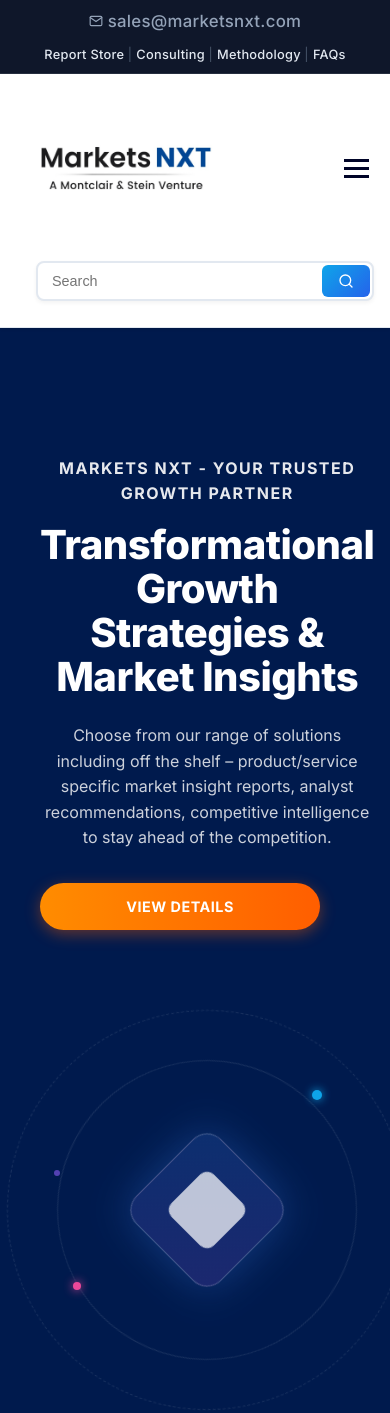
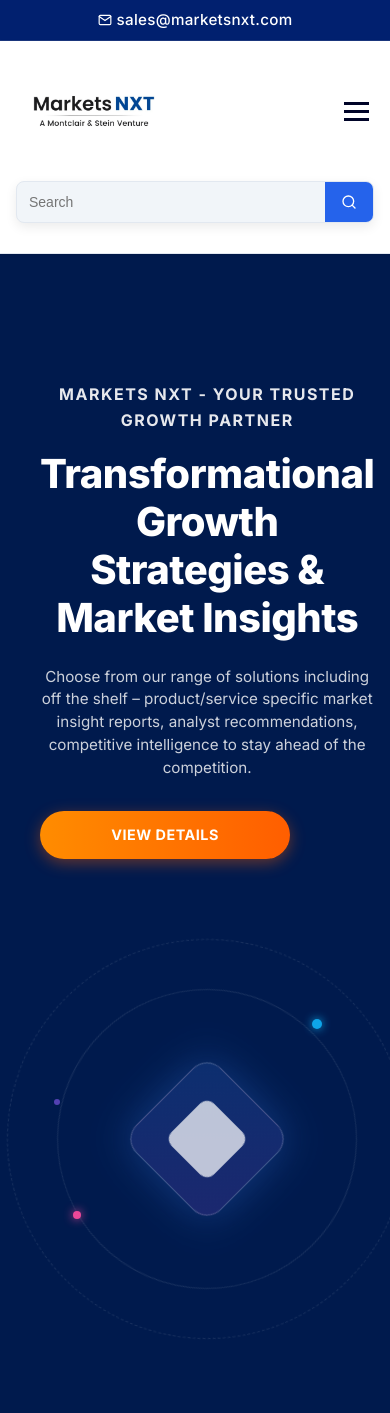
Before and after one commit to sapnathakur35492/Markets-Research, a Django app: page / in a window 390 px wide. Shown: the top 1413 px of the page. Run offline with Django 5.2, Linux system fonts and the light colour scheme; data that the repository does not hold is empty; some libraries are stand-ins or nearby versions.

Commit message:
added new features

```diff
--- a/templates/base.html
+++ b/templates/base.html
@@ -98,11 +98,15 @@
         /* Stylish Header */
         /* Top Navigation Bar */
         .top-bar {
-            background: #0f172a;
-            /* Dark Blue from reference */
+            background: #01206f;
+            /* Updated to match reference */
             color: #ffffff;
-            padding: 8px 0;
-            font-size: 0.85rem;
+            height: 36px;
+            /* Updated from 40px */
+            display: flex;
+            align-items: center;
+            font-size: 14px;
+            /* Exact font-size from reference */
             letter-spacing: 0.02em;
             border-bottom: 1px solid rgba(255, 255, 255, 0.1);
         }
@@ -110,8 +114,8 @@
         .top-bar .container {
             display: flex;
             justify-content: space-between;
-            /* Space between Email and Links */
             align-items: center;
+            width: 100%;
         }
 
         .top-contact-info a {
@@ -159,69 +163,92 @@
         }
 
         @media (max-width: 768px) {
+            .top-bar {
+                height: auto;
+                padding: 8px 0;
+            }
+
             .top-bar .container {
-                display: flex;
+                flex-direction: column;
                 justify-content: center;
-                /* Center on mobile if wrapping or stacking */
-                align-items: center;
-                flex-wrap: wrap;
-                gap: 10px;
+                gap: 5px;
+                text-align: center;
             }
 
             .top-contact-info a {
-                color: #94a3b8;
-                text-decoration: none;
-                display: flex;
-                align-items: center;
-                transition: color 0.3s ease;
-            }
-
-            .top-contact-info a:hover {
-                color: #ffffff;
+                font-size: 0.95rem;
+                justify-content: center;
             }
 
             .top-links {
-                gap: 12px;
-                font-size: 0.8rem;
-                flex-wrap: wrap;
-                /* Allow wrapping on very small screens */
-                justify-content: center;
-            }
-
-            .top-links a:not(:last-child)::after {
-                right: -8px;
+                display: none;
+                /* Hide utility links on mobile for extreme clarity */
             }
         }
 
         header {
             background: #ffffff;
-            /* Pure white */
-            padding: 1rem 0;
-            /* Increased padding */
+            height: 160px;
+            /* Updated from 86px */
+            display: flex;
+            align-items: center;
             border-bottom: 1px solid #e2e8f0;
             position: sticky;
             top: 0;
             z-index: 1000;
-            box-shadow: 0 1px 3px 0 rgba(0, 0, 0, 0.1), 0 1px 2px -1px rgba(0, 0, 0, 0.1);
-            transition: all 0.3s ease;
+            box-shadow: 0 1px 3px 0 rgba(0, 0, 0, 0.1);
         }
 
         .header-search {
             display: flex;
             align-items: center;
-            background: #ffffff;
-            border-radius: 8px;
-            /* Slightly more rounded */
-            padding: 2px;
-            border: 2px solid #e2e8f0;
+            background: #f1f5f9;
+            /* Slightly darker than white for better contrast */
+            border-radius: 4px;
+            padding: 0;
+            /* Removed padding */
+            border: 1px solid #e2e8f0;
             overflow: hidden;
-            width: 320px;
-            /* Slimmer for better fit next to nav */
-            max-width: 100%;
-            margin-left: 20px;
-            /* Space from nav */
+            width: 335px;
+            /* Matched to the horizontal span of top-bar links */
+            height: 34px;
+            margin-left: 30px;
+            /* Spacing between navigation links and search bar */
+            margin-right: -1px;
+            /* Offset for border to align perfectly with links above */
             transition: all 0.3s ease;
-            box-shadow: 0 2px 4px rgba(0, 0, 0, 0.05);
+        }
+
+        @media (max-width: 991px) {
+            header {
+                height: auto;
+                min-height: 110px;
+                padding: 15px 0;
+            }
+
+            .header-search {
+                width: 100%;
+                margin: 15px 0 5px;
+                order: 4;
+                height: 42px;
+                box-shadow: 0 4px 12px rgba(0, 0, 0, 0.08);
+                /* Modern shadow */
+                border-radius: 8px;
+                /* More rounded for attractive look */
+            }
+
+            .nav-wrapper {
+                flex-wrap: wrap;
+                justify-content: space-between;
+                align-items: center;
+                gap: 5px;
+            }
+
+            .logo img {
+                height: 110px !important;
+                margin: 0;
+                display: block;
+            }
         }
 
         .header-search:focus-within {
@@ -233,25 +260,26 @@
         .header-search input {
             border: none;
             background: transparent;
-            padding: 8px 12px;
-            font-size: 0.9rem;
-            width: 100%;
+            padding: 0 12px;
+            font-size: 14px;
+            flex: 1;
+            /* Take remaining space */
+            height: 100%;
             outline: none;
-            color: #334155;
+            color: #1e293b;
         }
 
         .header-search button {
-            background: linear-gradient(135deg, #0ea5e9 0%, #2563eb 100%);
+            background: #2563eb;
             border: none;
             color: white;
-            padding: 8px 16px;
+            padding: 0 16px;
+            height: 100%;
             cursor: pointer;
             display: flex;
             align-items: center;
             justify-content: center;
-            border-radius: 6px;
             transition: all 0.2s ease;
-            margin-left: 4px;
         }
 
         .header-search button:hover {
@@ -273,9 +301,11 @@
         }
 
         .nav-links a {
-            color: #1e293b;
+            color: #222222;
+            /* Updated to match reference */
             font-weight: 600;
-            font-size: 0.95rem;
+            font-size: 16px;
+            /* Slightly increased as requested */
             position: relative;
             padding: 0.5rem 0;
             transition: color 0.3s ease;
@@ -425,12 +455,11 @@
 
             <a href="{% url 'home' %}" class="logo">
                 <img src="{% static 'images/logo_new.jpg' %}" alt="Markets NXT"
-                    style="width: 300px; height: auto; display: block;">
+                    style="height: 150px; width: auto; display: block;">
             </a>
 
-            <!-- Removed margin-left: auto from nav to keep it left/center on desktop.
-                 On mobile, justify-content: space-between will handle toggle position. -->
-            <nav>
+            <!-- Repositioned nav to the right side next to search bar -->
+            <nav style="margin-left: auto;">
                 <button class="mobile-menu-toggle" id="menuToggle">
                     <span></span>
                     <span></span>
@@ -565,7 +594,7 @@
         style="background-image: url('{% static 'images/footer.jpg' %}'); background-size: cover; background-position: center; position: relative; padding: 2.25rem 0 1.5rem; overflow: hidden;">
         <!-- Dark overlay with gradient for better text contrast -->
         <div
-            style="position: absolute; top: 0; left: 0; right: 0; bottom: 0; background: linear-gradient(135deg, rgba(84, 79, 117, 0.98), rgba(15, 23, 42, 0.96)); z-index: 0;">
+            style="position: absolute; top: 0; left: 0; right: 0; bottom: 0; background: linear-gradient(135deg, rgba(1, 60, 252, 0.945), rgba(15, 23, 42, 0.96)); z-index: 0;">
         </div>
 
         <!-- Subtle pattern overlay for texture -->
@@ -586,10 +615,8 @@
                 <!-- Certifications with glassmorphism -->
                 <div style="min-width: 150px;">
                     <h3
-                        style="color: #fff; margin-bottom: 0.875rem; font-size: 0.8rem; font-weight: 700; text-transform: uppercase; letter-spacing: 1px; text-shadow: 0 2px 4px rgba(0,0,0,0.3);">
-                        <span
-                            style="background: linear-gradient(135deg, #3b82f6, #8b5cf6); -webkit-background-clip: text; -webkit-text-fill-color: transparent; background-clip: text;">Certifications</span>
-                    </h3>
+                        style="color: #fff; margin-bottom: 0.875rem; font-size: 0.85rem; font-weight: 700; text-transform: uppercase; letter-spacing: 1px; text-shadow: 0 2px 4px rgba(0,0,0,0.3);">
+                        Certifications</h3>
                     <!-- Glassmorphic card with gradient border -->
                     <div
                         style="position: relative; padding: 2px; border-radius: 10px; background: linear-gradient(135deg, #3b82f6, #8b5cf6, #ec4899); box-shadow: 0 8px 32px rgba(0,0,0,0.4), 0 0 20px rgba(59, 130, 246, 0.3);">
--- a/templates/home.html
+++ b/templates/home.html
@@ -176,19 +176,22 @@
 
         .hero-content {
             text-align: center;
+            padding: 2rem 0;
         }
 
         .hero-content h1 {
-            font-size: 2.2rem;
+            font-size: 2rem;
             /* Significantly reduced from 3.5rem to prevent cutting */
             word-wrap: break-word;
+            line-height: 1.2;
             /* Ensure wrapping */
         }
 
         .hero-content p.description {
-            font-size: 1rem;
+            font-size: 0.95rem;
             margin: 0 auto 2rem auto;
             /* Center */
+            line-height: 1.5;
         }
 
         .search-inline {
@@ -197,7 +200,7 @@
         }
 
         .hero-wrapper {
-            padding: 40px 0;
+            padding: 30px 0;
             /* Reduce padding */
             min-height: auto;
         }
@@ -205,7 +208,7 @@
         /* Ensure button width is contained */
         .view-details-btn {
             width: 100%;
-            max-width: 280px;
+            max-width: 250px;
             box-sizing: border-box;
         }
     }
@@ -648,16 +651,16 @@
         animation: bounceLeftRight 15s ease-in-out infinite;
     }
 
-    /* Bounce/Ping-pong animation - left to right and back */
+    /* Bounce/Ping-pong animation - left to right and back - reduced distance for mobile */
     @keyframes bounceLeftRight {
 
         0%,
         100% {
-            transform: translateX(-200px);
+            transform: translateX(-50px);
         }
 
         50% {
-            transform: translateX(200px);
+            transform: translateX(50px);
         }
     }
 
@@ -1016,7 +1019,7 @@
 
 <!-- Start Your Growth Journey CTA -->
 <section
-    style="background: linear-gradient(135deg, #1e3a8a 0%, #1e40af 100%); padding: 5rem 0; text-align: center; color: white;">
+    style="background: linear-gradient(135deg, #002d72 0%, #0f1b2e 100%); padding: 5rem 0; text-align: center; color: white;">
     <div class="container">
         <h2 style="font-size: 2.5rem; font-weight: 800; margin-bottom: 1rem;">Start Your Growth Journey</h2>
         <p style="font-size: 1.1rem; opacity: 0.9; max-width: 700px; margin: 0 auto 2.5rem; line-height: 1.6;">
```
Also changed, not shown: templates/reports/report_detail.html (+8 -6 lines), templates/reports/report_list.html (+9 -2 lines).
